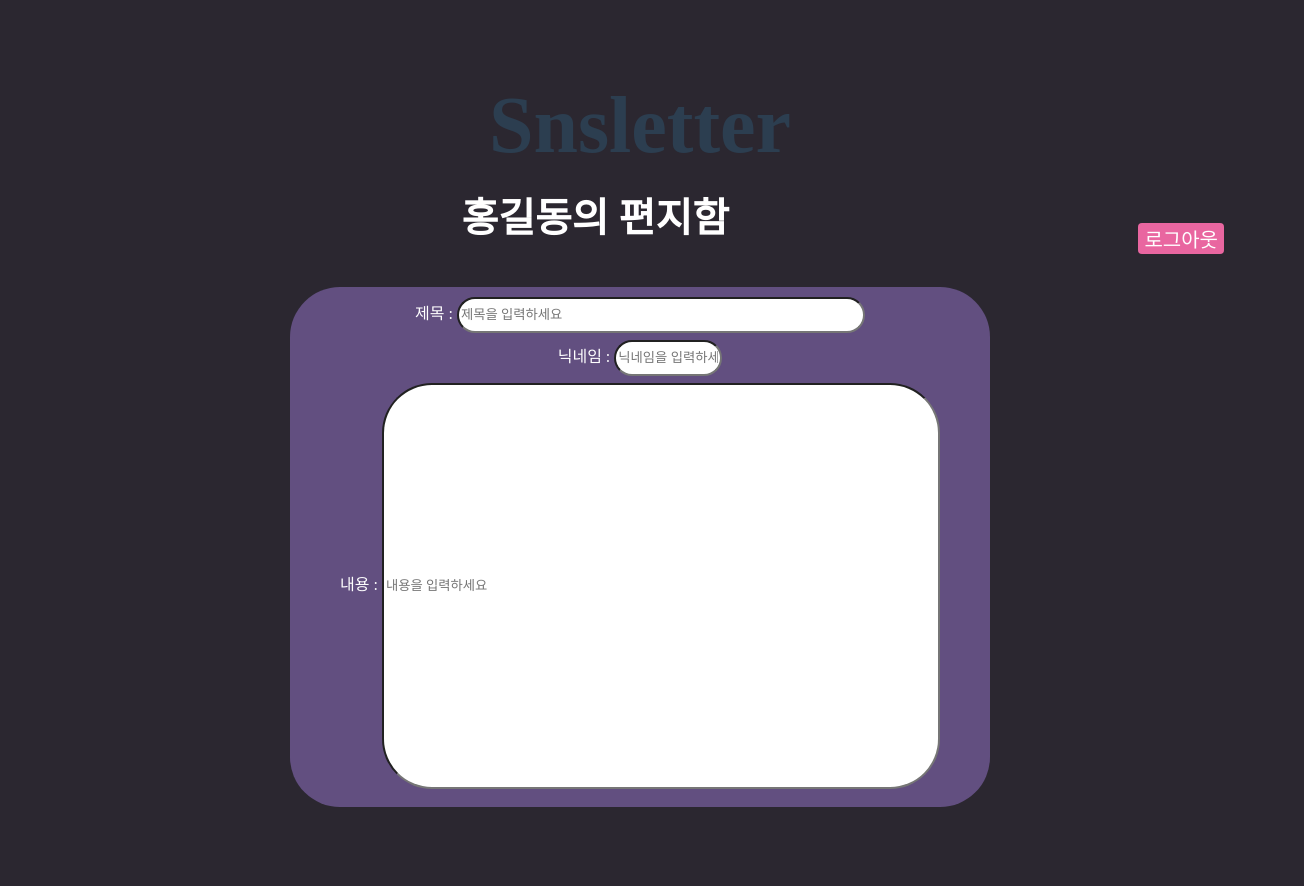
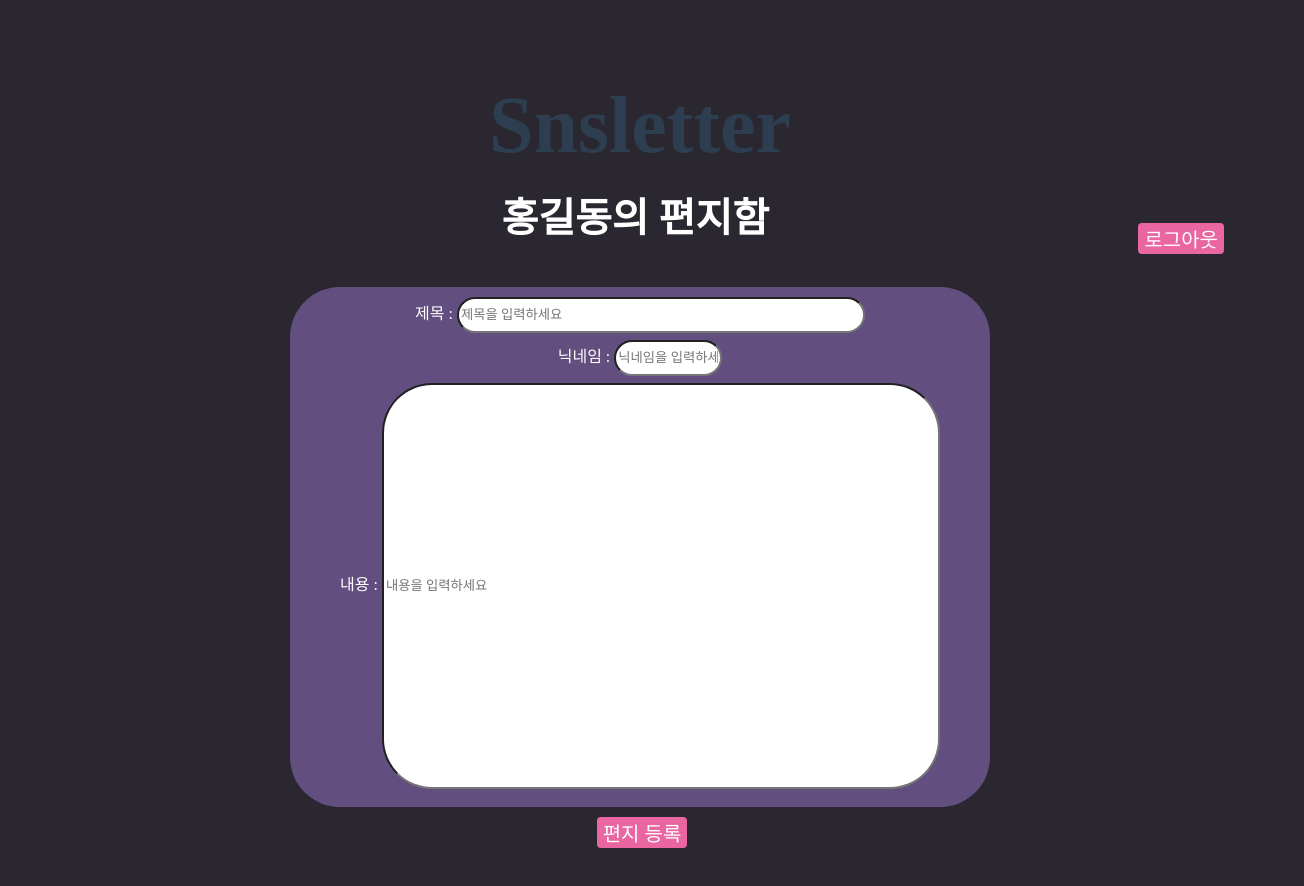
Before and after one commit to Junior-Pirate/SNS-Letter-FrontEnd, a Vue app: page /writeletter in a window 1280 px wide. Shown: the top 886 px of the page, 1304 px wide, since content can reach past the window. Built offline with nearby package versions, Linux system fonts and the light colour scheme; a web font is replaced by a local one; what vue-cookies would draw is missing.

Commit message:
wr letter

```diff
--- a/src/views/Writeletter-component.vue
+++ b/src/views/Writeletter-component.vue
@@ -17,8 +17,11 @@
     </div>
     <div>
       <a id="letter-detail-intro">내용 : </a>
-      <input id="letter-detail" type="text" v-model="detail" placeholder="내용을 입력하세요">
+      <input id="letter-detail" type="textarea" style="word-wrap:break-word" v-model="detail" placeholder="내용을 입력하세요">
     </div>
+  </div>
+  <div>
+    <button id="access_button" @click="createletter">편지 등록</button>
   </div>
   </body>
   </html>
@@ -31,29 +34,31 @@ import axios from "axios";
 export default {
   data() {
     return {
-      accessToken: '',
+      title: '',
+      nickname: '',
+      detail: '',
     };
   },
   methods: {
     //POST 요청
-    async logout() {
+    async access() {
       // 요청 페이로드를 준비합니다.
       const payload = {
-        accessToken: this.accessToken,
+        title: this.title,
+        nickname: this.nickname,
+        detail: this.detail,
       };
       try {
         // POST 요청을 보냅니다.
-        const response = await axios.post('http://localhost:9000/user/logout', payload)
-        if (response.data.loginSuccess === false) {
+        const response = await axios.post('http://localhost:9000/letter/letterCreate', payload)
+        if (response.data.LetterCreate === false) {
           alert(response.data.message);
-        } else if (response.status === 200) {
+        } else {
 
-          const accessToken = response.data.accessToken;
 
-          this.setAccessTokenCookie(accessToken);
-          alert("로그인 성공!")
+          alert("편지 작성 성공!")
 
-          this.$router.push('/test');
+          this.$router.push('/exit');
         }
 
       } catch (error) {
@@ -73,6 +78,7 @@ export default {
   font-size: 40px;
   text-align: center;
   bottom: 70px;
+  left: 40px;
 }
 
 #letter {
@@ -85,6 +91,7 @@ export default {
   clear: both;
   bottom: 60px;
 }
+
 #letter-title-intro {
   font-family: normalfont;
   color: white;
@@ -138,4 +145,19 @@ export default {
   top: 10px;
 }
 
+#access_button {
+  font-family: normalfont;
+  background: #E966A0;
+  border: none;
+  border-radius: 4px;
+  color: white;
+  text-align: center;
+  font-size: 20px;
+  margin-left: 4px;
+  margin-bottom: 10px;
+  bottom: 50px;
+  position: relative;
+}
+
+
 </style>
```
